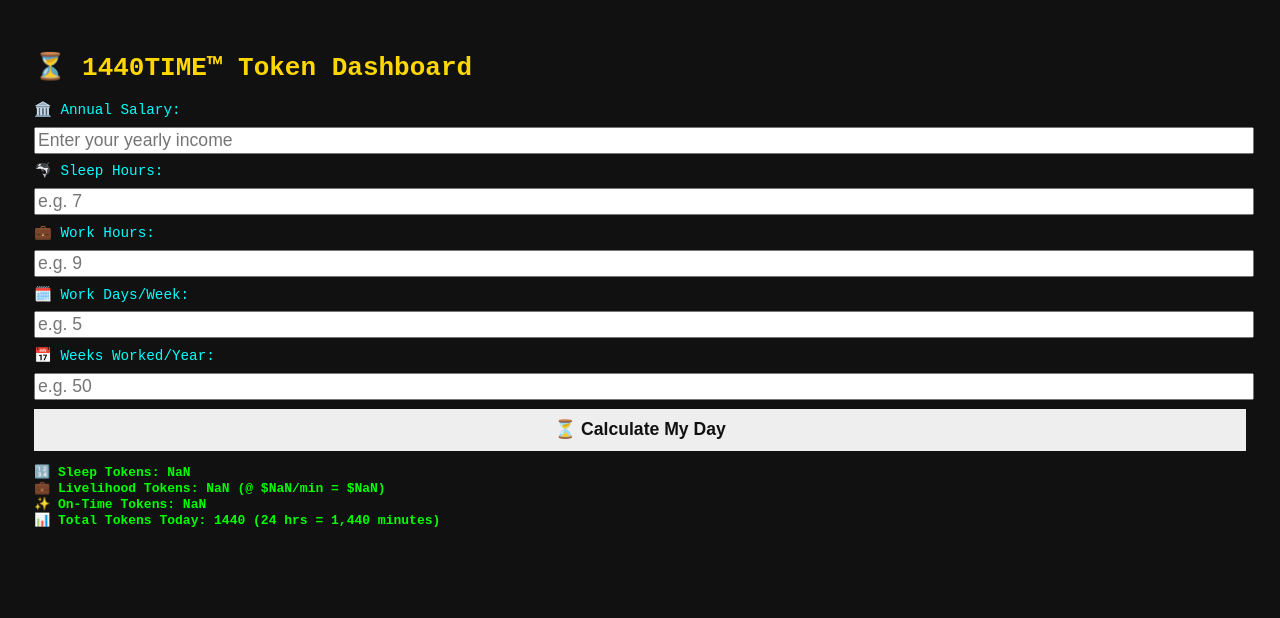
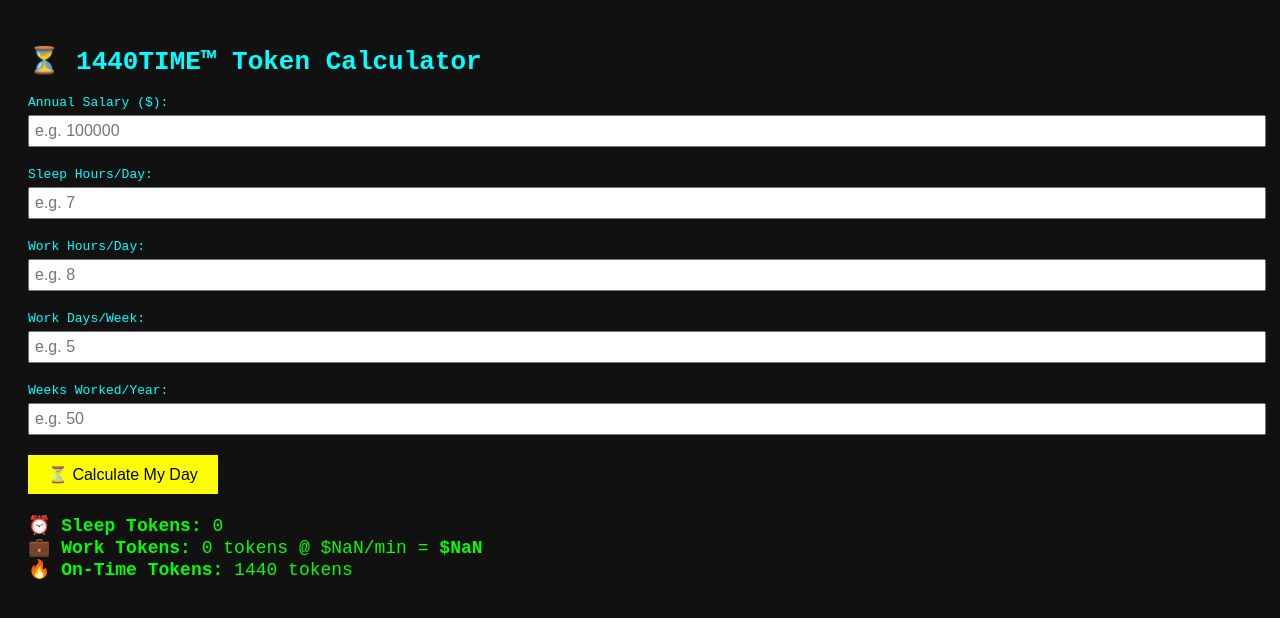
Before and after one commit to kmac1310/Chatgameify2, a plain HTML site: page index.html in a window 1280 px wide. Both pictures are taken after a click on the button "⏳ Calculate My Day". Drawn offline with Linux system fonts and the light colour scheme.

Commit message:
Update index.html

```diff
--- a/index.html
+++ b/index.html
@@ -1,91 +1,84 @@
 <!DOCTYPE html>
 <html lang="en">
 <head>
-  <meta charset="UTF-8" />
-  <meta name="viewport" content="width=device-width, initial-scale=1.0" />
-  <title>⏳ 1440TIME™ Token Dashboard</title>
+  <meta charset="UTF-8">
+  <meta name="viewport" content="width=device-width, initial-scale=1.0">
+  <title>1440TIME™ Token Calculator</title>
   <style>
     body {
       background-color: #111;
       color: #0ff;
       font-family: monospace;
-      padding: 2em;
+      padding: 20px;
     }
-    h1 {
-      color: gold;
+    label {
+      display: block;
+      margin: 10px 0 5px;
     }
-    label, input, textarea, button {
-      display: block;
-      margin: 0.5em 0;
+    input {
       width: 100%;
-      font-size: 1.1em;
+      padding: 5px;
+      font-size: 16px;
+      margin-bottom: 10px;
     }
     button {
-      background-color: #eee;
-      color: #111;
-      padding: 0.6em;
-      font-weight: bold;
+      padding: 10px 20px;
+      font-size: 16px;
+      margin-top: 10px;
+      background-color: #ff0;
+      color: #000;
       border: none;
       cursor: pointer;
     }
-    button:hover {
-      background-color: #ccc;
-    }
-    .section {
-      margin-bottom: 2em;
-    }
-    .token-result {
+    .result {
+      margin-top: 20px;
       color: #0f0;
-      font-weight: bold;
-      margin-top: 1em;
+      font-size: 18px;
     }
   </style>
 </head>
 <body>
-  <h1>⏳ 1440TIME™ Token Dashboard</h1>
+  <h1>⏳ 1440TIME™ Token Calculator</h1>
 
-  <div class="section">
-    <label for="salary">🏛️ Annual Salary:</label>
-    <input type="number" id="salary" placeholder="Enter your yearly income" />
+  <label for="salary">Annual Salary ($):</label>
+  <input type="number" id="salary" placeholder="e.g. 100000">
 
-    <label for="sleep">🫍 Sleep Hours:</label>
-    <input type="number" id="sleep" placeholder="e.g. 7" />
+  <label for="sleep">Sleep Hours/Day:</label>
+  <input type="number" id="sleep" placeholder="e.g. 7">
 
-    <label for="work">💼 Work Hours:</label>
-    <input type="number" id="work" placeholder="e.g. 9" />
+  <label for="work">Work Hours/Day:</label>
+  <input type="number" id="work" placeholder="e.g. 8">
 
-    <label for="daysPerWeek">🗓️ Work Days/Week:</label>
-    <input type="number" id="daysPerWeek" placeholder="e.g. 5" />
+  <label for="days">Work Days/Week:</label>
+  <input type="number" id="days" placeholder="e.g. 5">
 
-    <label for="weeksPerYear">📅 Weeks Worked/Year:</label>
-    <input type="number" id="weeksPerYear" placeholder="e.g. 50" />
+  <label for="weeks">Weeks Worked/Year:</label>
+  <input type="number" id="weeks" placeholder="e.g. 50">
 
-    <button onclick="calculateTokens()">⏳ Calculate My Day</button>
+  <button onclick="calculateTokens()">⏳ Calculate My Day</button>
 
-    <div class="token-result" id="result"></div>
-  </div>
+  <div class="result" id="output"></div>
 
   <script>
     function calculateTokens() {
-      const salary = parseFloat(document.getElementById('salary').value);
-      const sleep = parseFloat(document.getElementById('sleep').value);
-      const work = parseFloat(document.getElementById('work').value);
-      const daysPerWeek = parseFloat(document.getElementById('daysPerWeek').value);
-      const weeksPerYear = parseFloat(document.getElementById('weeksPerYear').value);
+      const salary = Number(document.getElementById("salary").value);
+      const sleep = Number(document.getElementById("sleep").value);
+      const work = Number(document.getElementById("work").value);
+      const days = Number(document.getElementById("days").value);
+      const weeks = Number(document.getElementById("weeks").value);
 
-      const totalMinutes = 1440;
       const sleepTokens = sleep * 60;
       const workTokens = work * 60;
-      const onTimeTokens = totalMinutes - sleepTokens - workTokens;
-      const hourlyWage = salary / (weeksPerYear * daysPerWeek * work);
-      const perMinuteWage = hourlyWage / 60;
-      const livelihoodValue = workTokens * perMinuteWage;
+      const hourlyRate = salary / (weeks * days * work);
+      const perMinuteRate = hourlyRate / 60;
+      const workValue = workTokens * perMinuteRate;
 
-      document.getElementById('result').innerHTML = `
-        🔢 Sleep Tokens: ${sleepTokens}<br>
-        💼 Livelihood Tokens: ${workTokens} (@ $${perMinuteWage.toFixed(2)}/min = $${livelihoodValue.toFixed(2)})<br>
-        ✨ On-Time Tokens: ${onTimeTokens}<br>
-        📊 Total Tokens Today: ${totalMinutes} (24 hrs = 1,440 minutes)
+      const onTimeTokens = 1440 - sleepTokens - workTokens;
+
+      document.getElementById("output").innerHTML = `
+        ⏰ <strong>Sleep Tokens:</strong> ${sleepTokens}<br>
+        💼 <strong>Work Tokens:</strong> ${workTokens} tokens @ $${perMinuteRate.toFixed(2)}/min = <strong>$${workValue.toFixed(2)}</strong><br>
+        🔥 <strong>On-Time Tokens:</strong> ${onTimeTokens} tokens
       `;
     }
   </script>
```
